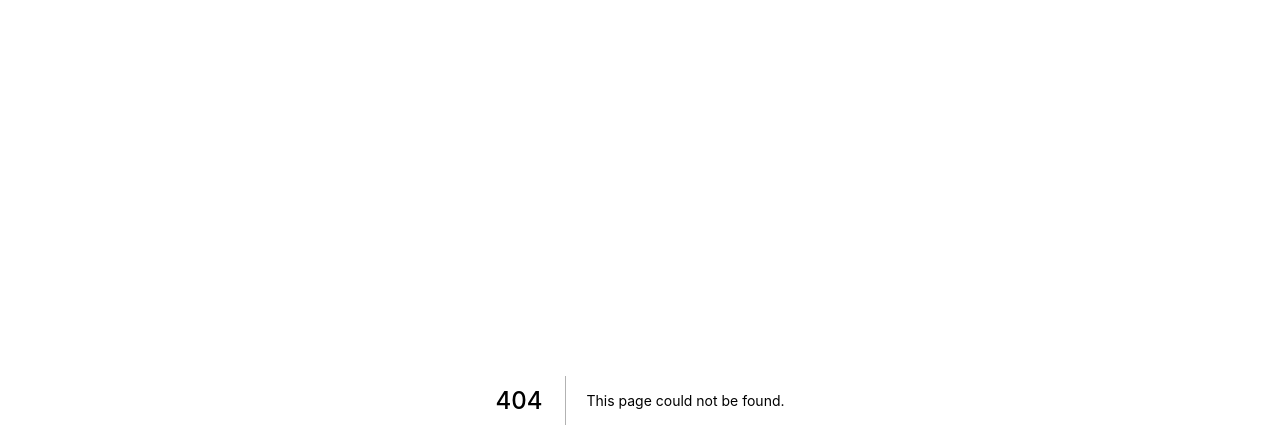
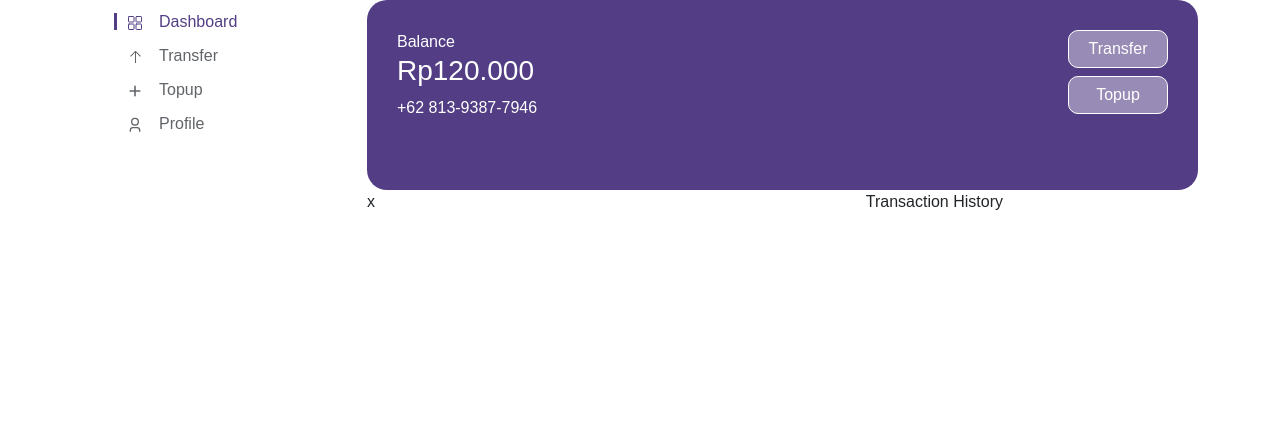
Before and after one commit to asherginting/go-wallet-frontend, a Next.js app: page /dashboard in a window 1280 px wide. Before the commit this address had no page. Shown: the top 448 px of the page. Built offline with nearby package versions, Linux system fonts and the light colour scheme.

Commit message:
feat: init

```diff
--- /dev/null
+++ b/components/BarChart.js
@@ -0,0 +1,90 @@
+// import {
+//   //   Chart as ChartJS,
+//   //   CategoryScale,
+//   //   LinearScale,
+//   //   LogarithmicScale,
+//   //   BarElement,
+//   //   Title,
+//   //   Tooltip,
+//   //   Legend,
+//   // } from 'chart.js';
+//   import { Container, Row, Col } from 'react-bootstrap'
+//   ChartJS.register(
+//     CategoryScale,
+//     LinearScale,
+//     LogarithmicScale,
+//     BarElement,
+//     Title,
+//     Tooltip,
+//     Legend
+//   );
+
+// import { Bar } from 'react-chartjs-2'
+// import {FaArrowUp, FaArrowDown} from 'react-icons/fa'
+
+// const BarChart = ({labels, data: rawData, income=0, expense=0})=> {
+// const options = {
+//     chartAreaBorder: {
+//       borderColor: 'rgba(0, 0, 0, 0)'
+//     },
+//     scales: {
+//       x: {
+//         grid: {
+//           display: false,
+//         }
+//       },
+//       y: {
+//         grid: {
+//           display: false,
+//         }
+//       }
+//     },
+//     responsive: true,
+//     plugins: {
+//       legend: {
+//         display: false
+//       },
+//       title: {
+//         display: false,
+//       },
+//     },
+//   };
+
+//    const data = {
+//     labels,
+//     datasets: [
+//       {
+//         label: 'Dataset 1',
+//         data: rawData,
+//         backgroundColor: '#6379F4',
+//         borderRadius: 1000,
+//         barThickness: 14
+//       }
+//     ],
+//   };
+//   return (
+//     <Container>
+//         <Row>
+//             <Col xs={6}>
+//                 <div>
+//                     <FaArrowDown color="#1EC15F" />
+//                 </div>
+//                 <div>Income</div>
+//                 <div>Rp. {Number(income).toLocaleString('id-ID')}</div>
+//             </Col>
+//             <Col xs={6}>
+//                 <div>
+//                     <FaArrowUp color="#FF5B37" />
+//                 </div>
+//                 <div>Expense</div>
+//                 <div>Rp. {Number(expense).toLocaleString('id-ID')}</div>
+//             </Col>
+//             <Col xs={12}>
+//                 <Bar options={options} data={data}  />
+//             </Col>
+//         </Row>
+//     </Container>
+//   )
+// }
+
+// export default BarChart
--- /dev/null
+++ b/components/SideBar.js
@@ -0,0 +1,64 @@
+import Link from 'next/link'
+import { useRouter } from 'next/router'
+import { useEffect, useState } from 'react'
+import {IoGridOutline} from 'react-icons/io5'
+import {VscArrowUp} from 'react-icons/vsc'
+import {HiPlus} from 'react-icons/hi'
+import {RiUser3Line} from 'react-icons/ri'
+
+const SideBar = ()=> {
+    const route = useRouter()
+    const [active, setActive] = useState('/')
+    useEffect(()=>{
+        setActive(route.pathname)
+    }, [route.pathname])
+    const menu = [
+        {link: '/dashboard', name: 'Dashboard', icon: IoGridOutline},
+        {link: '/transfer', name: 'Transfer', icon: VscArrowUp},
+        {link: '/topup', name: 'Topup', icon: HiPlus},
+        {link: '/profile', name: 'Profile', icon: RiUser3Line},
+    ]
+    return(
+        <>
+        <style jsx>
+        {`
+            .menu {
+                background-color: white;
+                border-radius: 25px;
+                list-style-type: none;
+            }
+            .menu li {
+                margin: 10px 0;
+            }
+            .menu li a{
+                color: rgba(58, 61, 66, 0.8);
+                padding-left: 10px;
+                text-decoration: none;
+                border-left: 3px solid transparent;
+            }
+            .menu li a.active{
+                color: #533E85;
+                border-color: #533E85;
+            }
+        `}
+        </style>
+        <ul className="menu">
+        {menu.map(item => {
+            const Icon = item.icon
+            return (
+                <li key={item.name}>
+                    <Link href={item.link}>
+                        <a className={active===item.link?'active':''}>
+                            <Icon className='me-3' />
+                            {item.name}
+                        </a>
+                    </Link>
+                </li>
+            )
+        })}
+        </ul>
+        </>
+    )
+}
+
+export default SideBar
--- /dev/null
+++ b/pages/dashboard.js
@@ -0,0 +1,78 @@
+import Head from 'next/head'
+import Image from 'next/image'
+import Link from 'next/link'
+import styles from '../styles/Home.module.css'
+// import BarChart from '../components/BarChart'
+import SideBar from '../components/SideBar'
+import { Container, Row, Col } from 'react-bootstrap'
+
+export default function Dashboard() {
+
+  return (
+    <>
+      <style jsx>
+        {`
+          .banner{
+            background-color: #533E85;
+            height: 190px;
+            border-radius: 20px;
+            display: flex;
+            flex-direction: row;
+            justify-content: between;
+            color: white;
+            padding: 30px;
+          }
+          .banner .section{
+            flex: 1;
+          }
+          .banner .section .button{
+            width: 100px;
+            padding: 6px;
+            border: 1px solid #fff;
+            background-color: rgba(255,255,255,0.4);
+            color: #fff;
+            border-radius: 10px;
+          }
+        `}
+      </style>
+      <Container>
+        <Row>
+          <Col xs={3}>
+            <SideBar />
+          </Col>
+          <Col>
+            <Row>
+              <Col xs={12}>
+                <div className='banner'>
+                  <div className="section">
+                    <div>Balance</div>
+                    <h3>Rp120.000</h3>
+                    <div>+62 813-9387-7946</div>
+                  </div>
+                  <div className='section text-end'>
+                    <div className='mb-2'>
+                      <button className='button'>Transfer</button>
+                    </div>
+                    <div>
+                      <button className='button'>Topup</button>
+                    </div>
+                  </div>
+                </div>
+              </Col>
+              <Col xs={7}>
+                  x
+                {/* <BarChart data={[10,50,200,300]} labels={['1','2','3','4']} income={0} expense={0} /> */}
+              </Col>
+              <Col xs={5}>
+                  <div className=''>
+                      <div>Transaction History</div>
+
+                  </div>
+              </Col>
+            </Row>
+          </Col>
+        </Row>
+      </Container>
+    </>
+  )
+}
```
Also changed, not shown: pages/profile.js (added, +24 -0 lines), pages/topup.js (added, +24 -0 lines), pages/transfer.js (added, +24 -0 lines).
